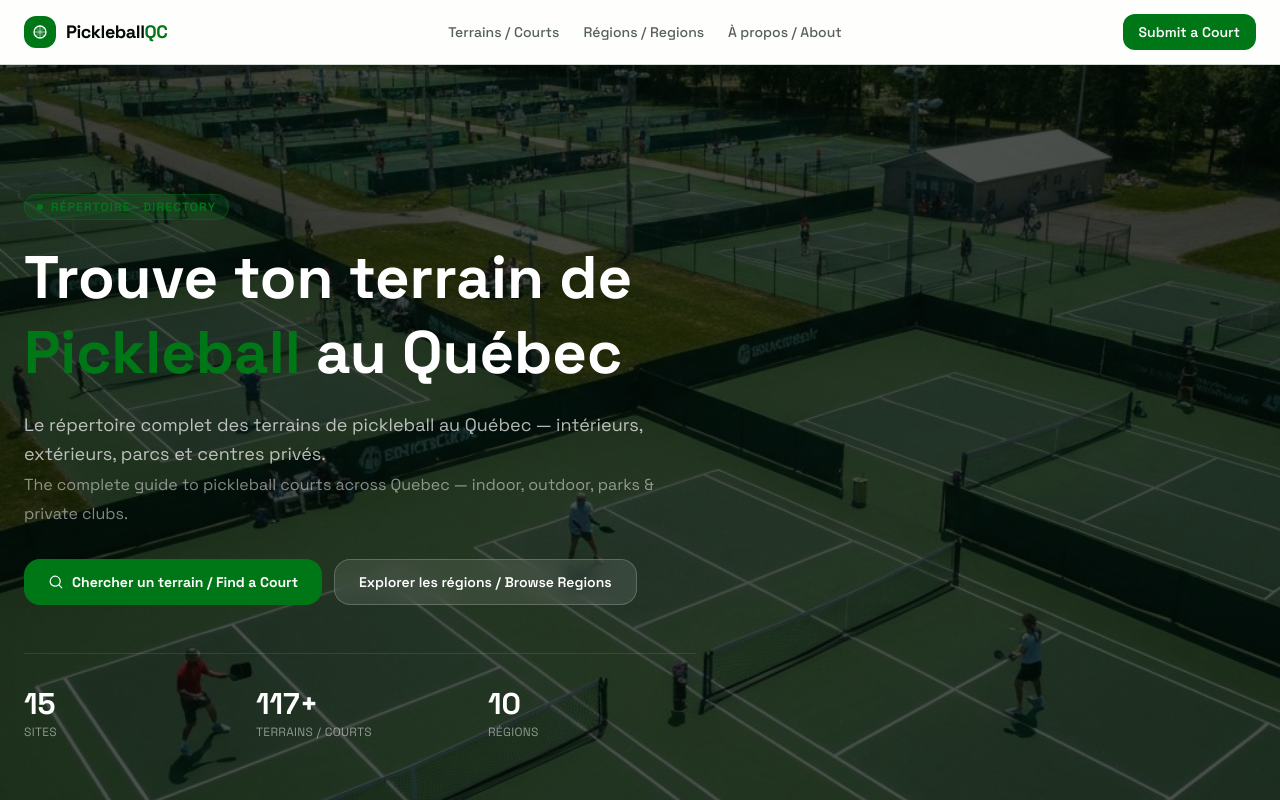
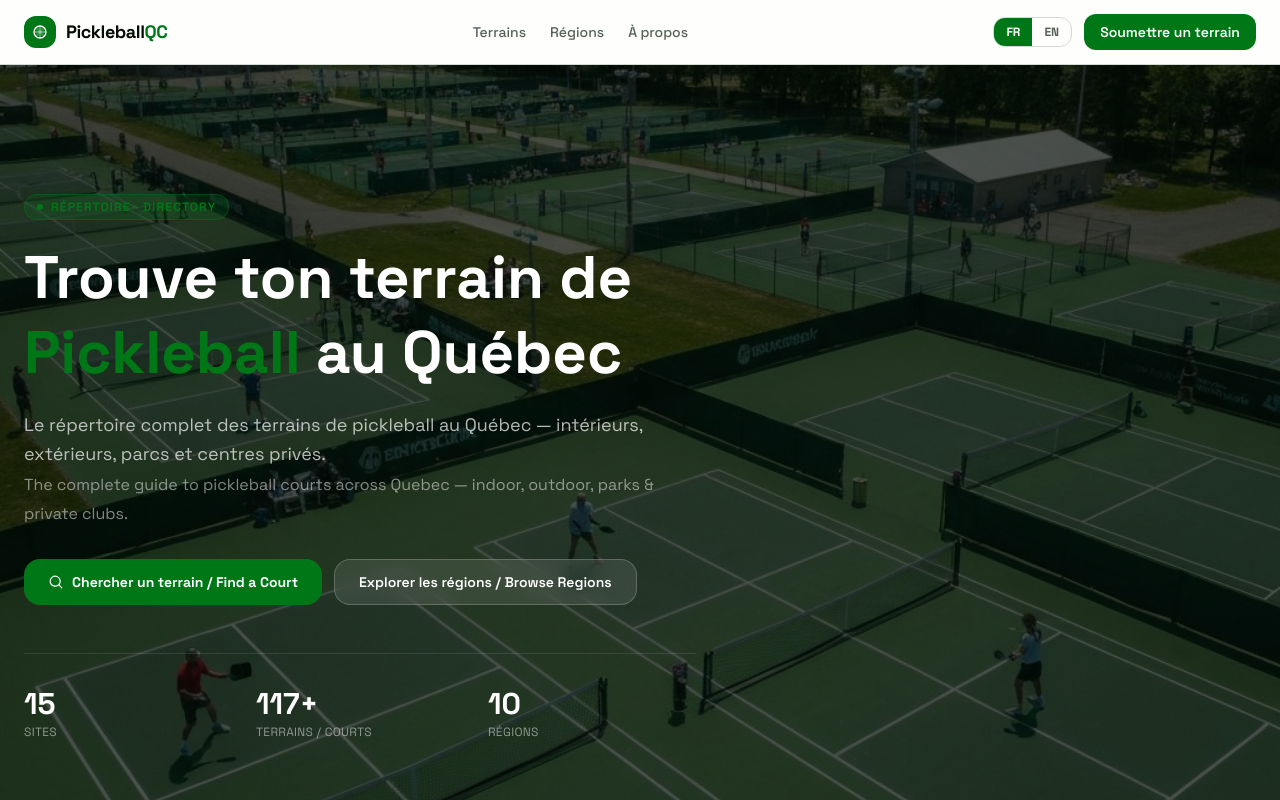
Before and after one commit to brandonlacoste9-tech/v0-quebec-pickleball-directory, a Next.js app: page / in a window 1280 px wide. Shown: the top 800 px of the page. Built offline with nearby package versions, Linux system fonts and the light colour scheme.

Commit message:
feat: restore full site-header with language toggle\n\nRestore useLanguage hook and FR/EN toggle buttons in header.

```diff
--- a/components/site-header.tsx
+++ b/components/site-header.tsx
@@ -2,24 +2,27 @@
 
 import { useState } from "react"
 import Link from "next/link"
+import { useLanguage } from "@/lib/language"
 
 export function SiteHeader() {
   const [mobileOpen, setMobileOpen] = useState(false)
+  const { lang, setLang } = useLanguage()
+
+  const nav = {
+    courts:  { en: "Courts",          fr: "Terrains" },
+    regions: { en: "Regions",         fr: "Régions" },
+    about:   { en: "About",           fr: "À propos" },
+    submit:  { en: "Submit a Court",  fr: "Soumettre un terrain" },
+  }
 
   return (
     <header className="sticky top-0 z-50 w-full border-b border-border bg-card/95 backdrop-blur supports-[backdrop-filter]:bg-card/80">
       <div className="mx-auto flex h-16 max-w-7xl items-center justify-between px-4 sm:px-6">
+
         {/* Logo */}
-        <Link href="/" className="flex items-center gap-2.5 group">
+        <Link href="/" className="flex items-center gap-2.5">
           <div className="flex h-8 w-8 items-center justify-center rounded-lg bg-primary">
-            <svg
-              viewBox="0 0 24 24"
-              fill="none"
-              className="h-4 w-4 text-primary-foreground"
-              stroke="currentColor"
-              strokeWidth={2}
-              aria-hidden="true"
-            >
+            <svg viewBox="0 0 24 24" fill="none" className="h-4 w-4 text-primary-foreground" stroke="currentColor" strokeWidth={2} aria-hidden="true">
               <circle cx="12" cy="12" r="9" />
               <path d="M12 3v18M3 12h18" strokeOpacity="0.5" />
               <path d="M6 6l12 12M18 6L6 18" strokeOpacity="0.3" />
@@ -30,35 +33,40 @@ export function SiteHeader() {
           </span>
         </Link>
 
-        {/* Desktop Nav */}
+        {/* Desktop nav */}
         <nav className="hidden md:flex items-center gap-6" aria-label="Main navigation">
-          <Link
-            href="#directory"
-            className="text-sm font-medium text-muted-foreground hover:text-foreground transition-colors"
-          >
-            Terrains / Courts
+          <Link href="#directory" className="text-sm font-medium text-muted-foreground hover:text-foreground transition-colors">
+            {nav.courts[lang]}
           </Link>
-          <Link
-            href="#regions"
-            className="text-sm font-medium text-muted-foreground hover:text-foreground transition-colors"
-          >
-            Régions / Regions
+          <Link href="#regions" className="text-sm font-medium text-muted-foreground hover:text-foreground transition-colors">
+            {nav.regions[lang]}
           </Link>
-          <Link
-            href="#about"
-            className="text-sm font-medium text-muted-foreground hover:text-foreground transition-colors"
-          >
-            À propos / About
+          <Link href="#about" className="text-sm font-medium text-muted-foreground hover:text-foreground transition-colors">
+            {nav.about[lang]}
           </Link>
         </nav>
 
-        {/* CTA */}
+        {/* Desktop right side */}
         <div className="hidden md:flex items-center gap-3">
-          <Link
-            href="/submit"
-            className="rounded-lg bg-primary px-4 py-2 text-sm font-semibold text-primary-foreground hover:opacity-90 transition-opacity"
-          >
-            Submit a Court
+          {/* Language toggle */}
+          <div className="flex items-center rounded-lg border border-border overflow-hidden text-xs font-bold" role="group" aria-label="Language">
+            <button
+              onClick={() => setLang("fr")}
+              className={`px-3 py-1.5 transition-colors ${lang === "fr" ? "bg-primary text-primary-foreground" : "text-muted-foreground hover:text-foreground"}`}
+              aria-pressed={lang === "fr"}
+            >
+              FR
+            </button>
+            <button
+              onClick={() => setLang("en")}
+              className={`px-3 py-1.5 transition-colors ${lang === "en" ? "bg-primary text-primary-foreground" : "text-muted-foreground hover:text-foreground"}`}
+              aria-pressed={lang === "en"}
+            >
+              EN
+            </button>
+          </div>
+          <Link href="/submit" className="rounded-lg bg-primary px-4 py-2 text-sm font-semibold text-primary-foreground hover:opacity-90 transition-opacity">
+            {nav.submit[lang]}
           </Link>
         </div>
 
@@ -69,51 +77,50 @@ export function SiteHeader() {
           aria-label={mobileOpen ? "Close menu" : "Open menu"}
           aria-expanded={mobileOpen}
         >
-          <span
-            className={`block h-0.5 w-5 bg-foreground transition-transform duration-200 ${mobileOpen ? "translate-y-2 rotate-45" : ""}`}
-          />
-          <span
-            className={`block h-0.5 w-5 bg-foreground transition-opacity duration-200 ${mobileOpen ? "opacity-0" : ""}`}
-          />
-          <span
-            className={`block h-0.5 w-5 bg-foreground transition-transform duration-200 ${mobileOpen ? "-translate-y-2 -rotate-45" : ""}`}
-          />
+          <span className={`block h-0.5 w-5 bg-foreground transition-transform duration-200 ${mobileOpen ? "translate-y-2 rotate-45" : ""}`} />
+          <span className={`block h-0.5 w-5 bg-foreground transition-opacity duration-200 ${mobileOpen ? "opacity-0" : ""}`} />
+          <span className={`block h-0.5 w-5 bg-foreground transition-transform duration-200 ${mobileOpen ? "-translate-y-2 -rotate-45" : ""}`} />
         </button>
       </div>
 
-      {/* Mobile nav dropdown */}
+      {/* Mobile dropdown */}
       {mobileOpen && (
-        <nav
-          className="md:hidden border-t border-border bg-card px-4 py-4 flex flex-col gap-4"
-          aria-label="Mobile navigation"
-        >
-          <Link
-            href="#directory"
-            onClick={() => setMobileOpen(false)}
-            className="text-sm font-medium text-muted-foreground hover:text-foreground"
-          >
-            Terrains / Courts
+        <nav className="md:hidden border-t border-border bg-card px-4 py-4 flex flex-col gap-4" aria-label="Mobile navigation">
+          <Link href="#directory" onClick={() => setMobileOpen(false)} className="text-sm font-medium text-muted-foreground hover:text-foreground">
+            {nav.courts[lang]}
           </Link>
-          <Link
-            href="#regions"
-            onClick={() => setMobileOpen(false)}
-            className="text-sm font-medium text-muted-foreground hover:text-foreground"
-          >
-            Régions / Regions
+          <Link href="#regions" onClick={() => setMobileOpen(false)} className="text-sm font-medium text-muted-foreground hover:text-foreground">
+            {nav.regions[lang]}
           </Link>
-          <Link
-            href="#about"
-            onClick={() => setMobileOpen(false)}
-            className="text-sm font-medium text-muted-foreground hover:text-foreground"
-          >
-            À propos / About
+          <Link href="#about" onClick={() => setMobileOpen(false)} className="text-sm font-medium text-muted-foreground hover:text-foreground">
+            {nav.about[lang]}
           </Link>
+          {/* Mobile language toggle */}
+          <div className="flex items-center gap-2">
+            <span className="text-xs text-muted-foreground font-semibold uppercase tracking-wide">Language:</span>
+            <div className="flex items-center rounded-lg border border-border overflow-hidden text-xs font-bold" role="group" aria-label="Language">
+              <button
+                onClick={() => setLang("fr")}
+                className={`px-3 py-1.5 transition-colors ${lang === "fr" ? "bg-primary text-primary-foreground" : "text-muted-foreground hover:text-foreground"}`}
+                aria-pressed={lang === "fr"}
+              >
+                FR
+              </button>
+              <button
+                onClick={() => setLang("en")}
+                className={`px-3 py-1.5 transition-colors ${lang === "en" ? "bg-primary text-primary-foreground" : "text-muted-foreground hover:text-foreground"}`}
+                aria-pressed={lang === "en"}
+              >
+                EN
+              </button>
+            </div>
+          </div>
           <Link
             href="/submit"
             onClick={() => setMobileOpen(false)}
             className="rounded-lg bg-primary px-4 py-2 text-sm font-semibold text-primary-foreground hover:opacity-90 transition-opacity text-center"
           >
-            Submit a Court
+            {nav.submit[lang]}
           </Link>
         </nav>
       )}
```
